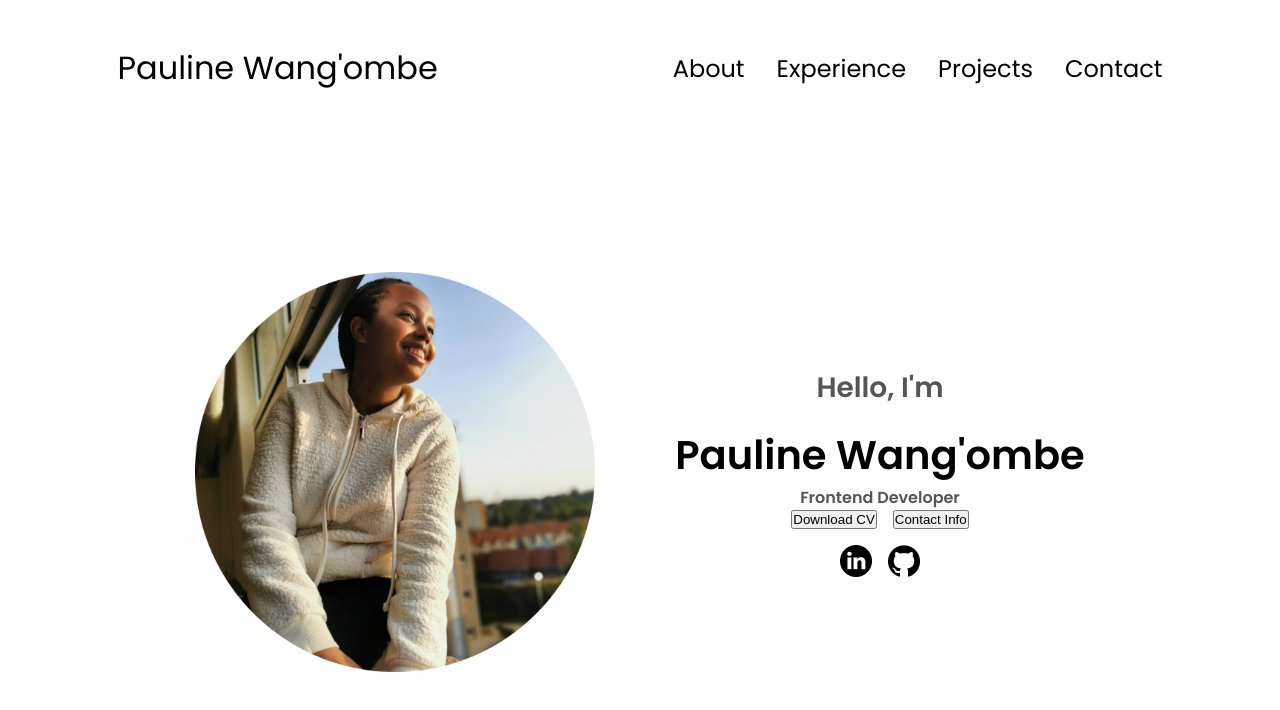
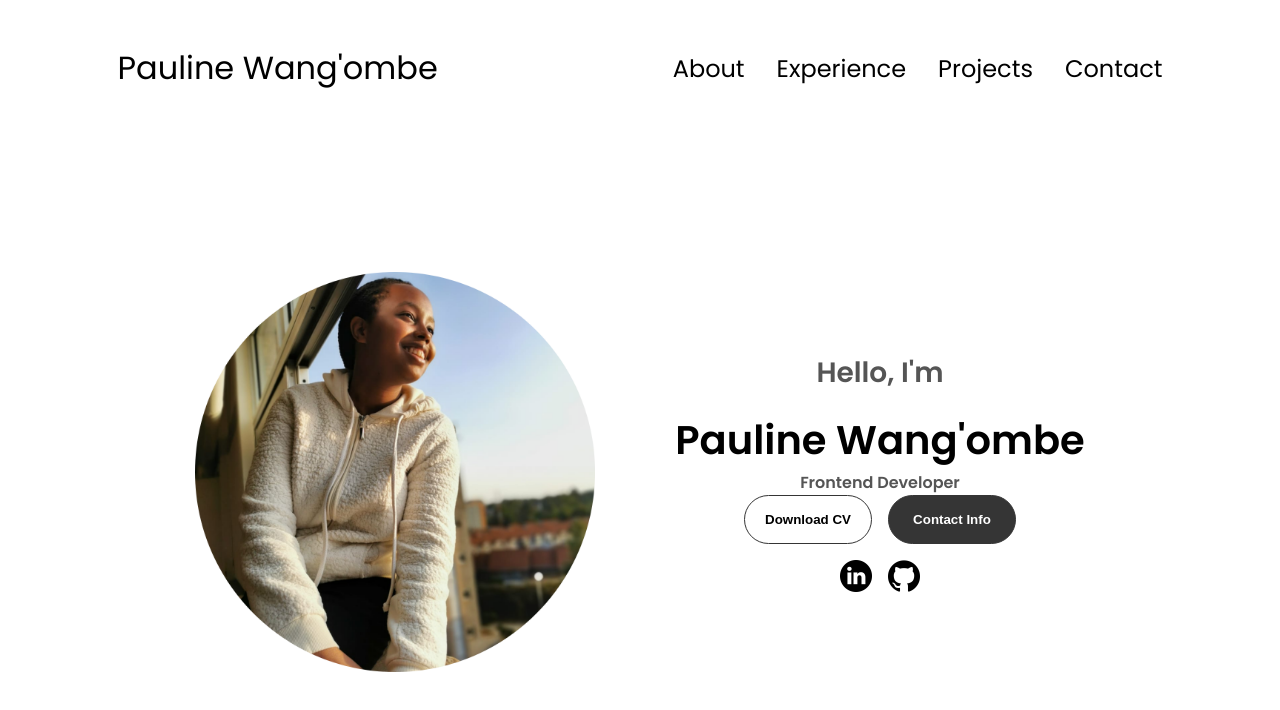
Before and after one commit to Paula-Wang/Portfolio-page-in-HTML-CSS-vanilla-JavaScript, a plain HTML site: page index.html in a window 1280 px wide. Drawn offline with Linux system fonts and the light colour scheme.

Commit message:
fix: :bug: change btnbtn-color-1 and btnbtn-color-2 to btn btn-color-1 and btn btn-color-2
help css styling for the buttons to work properly

```diff
--- a/index.html
+++ b/index.html
@@ -46,12 +46,12 @@
                 <p class = "section__text__p2">Frontend Developer</p>
                 <div class = "btn-container">
                     <button
-                    class = "btn-btn-color-2"
+                    class = "btn btn-color-2"
                     onclick="window.open('./assets/resume-example.pdf')"
                     > Download CV
                 </button>
                 <button
-                class = "btn-btn-color-1" onclick="location.href = './#contact'"
+                class = "btn btn-color-1" onclick="location.href = './#contact'"
                 > Contact Info
             </button>
             </div>
--- a/style.css
+++ b/style.css
@@ -242,3 +242,19 @@ section {
     background: rgb(53, 53, 53);
     color: white;
 }
+
+.btn-color-1:hover {
+    background: rgb(0, 0, 0);
+}
+
+.btn-color-2 {
+    background: none;
+}
+
+.btn-color-2:hover {
+    border: rgb(255, 255, 255) 0.1rem solid;
+}
+
+.btn-container {
+    gap: 1rem;
+}
```
